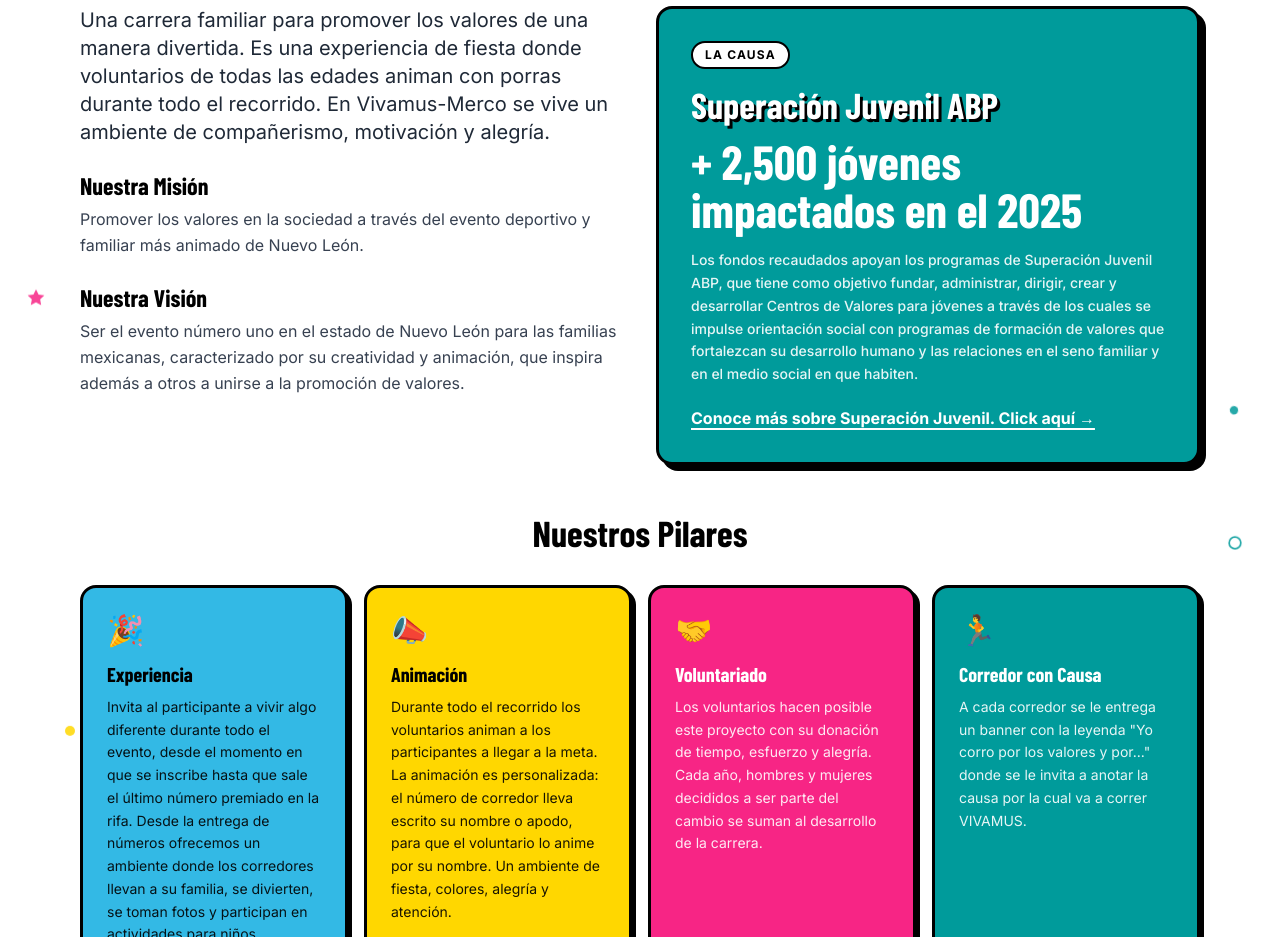
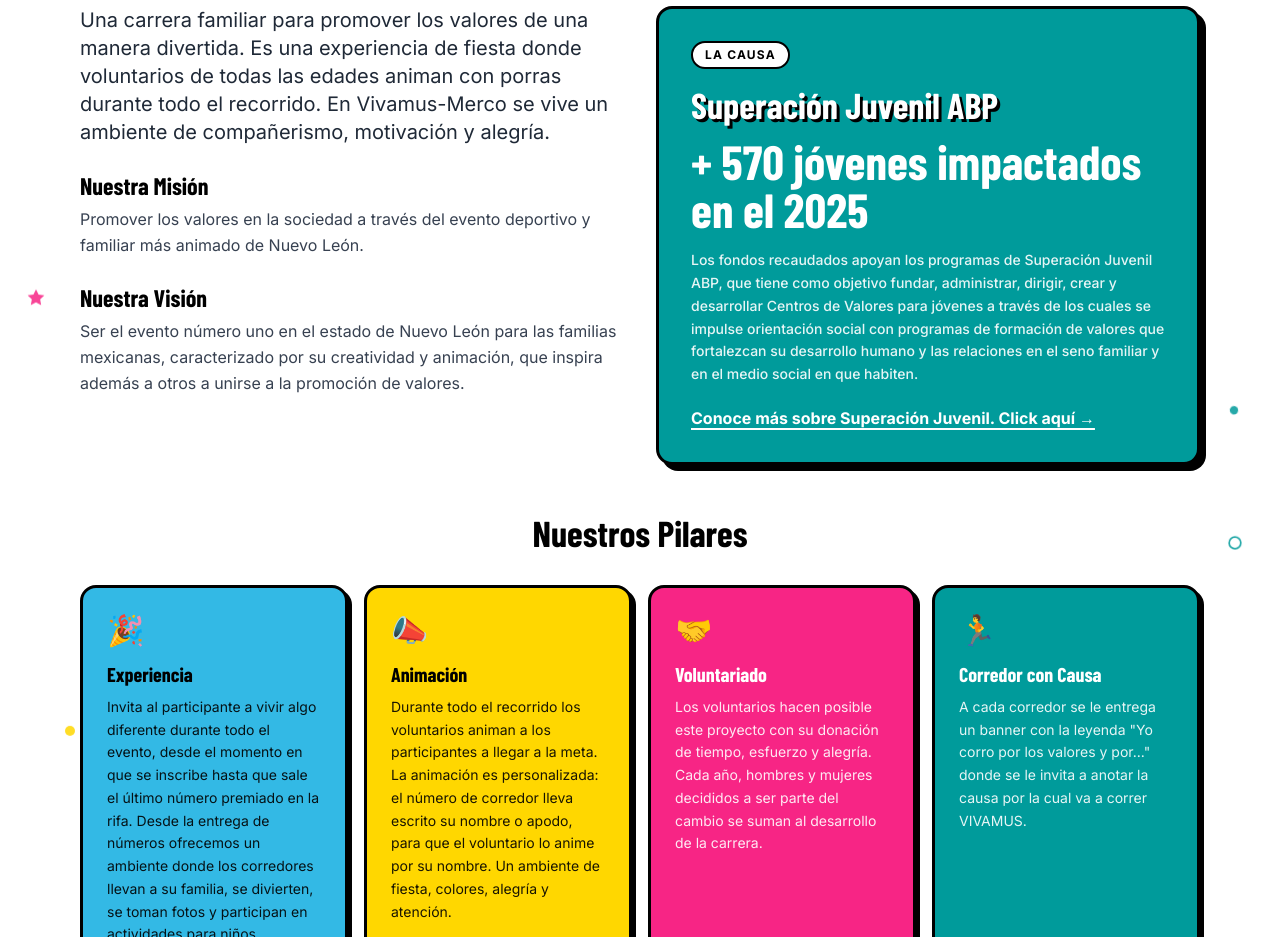
Before and after one commit to Superacion-Juvenil/Vivamus.org.mx, a React (Vite) app: page / in a window 1280 px wide. Shown: the part 1200-2137 px from the top of the page. Built offline with nearby package versions, Linux system fonts and the light colour scheme; a web font is replaced by a local one.

Commit message:
Update impacted youth count to 570 for 2025

```diff
--- a/src/components/About.jsx
+++ b/src/components/About.jsx
@@ -84,7 +84,7 @@ export default function About() {
                 </h3>
 
                 <div className="font-display text-4xl sm:text-5xl text-white mb-2">
-                  + 2,500 jóvenes impactados en el 2025
+                  + 570 jóvenes impactados en el 2025
                 </div>
 
                 <p className="text-white/90 text-sm font-medium mt-4 leading-relaxed">
```
